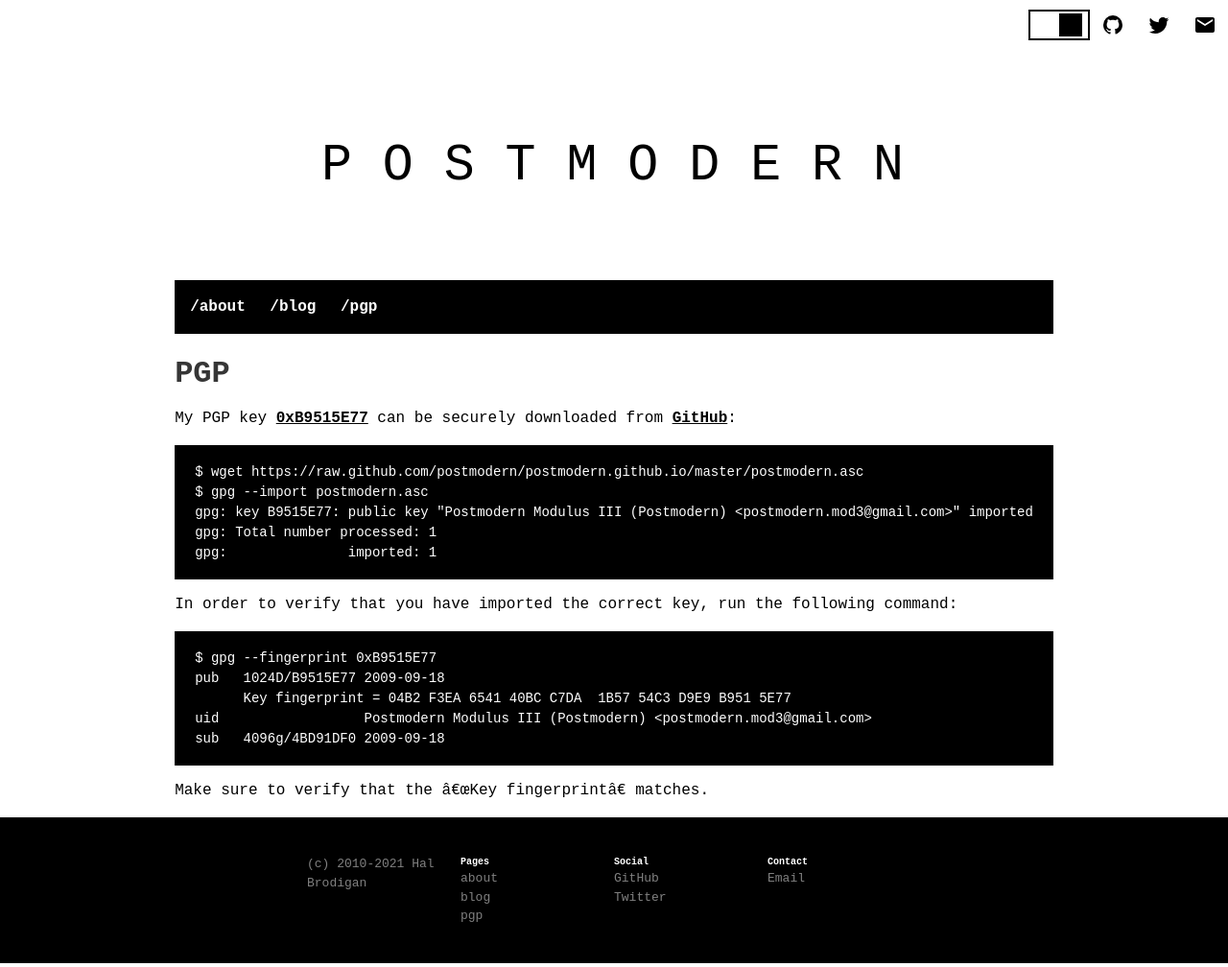
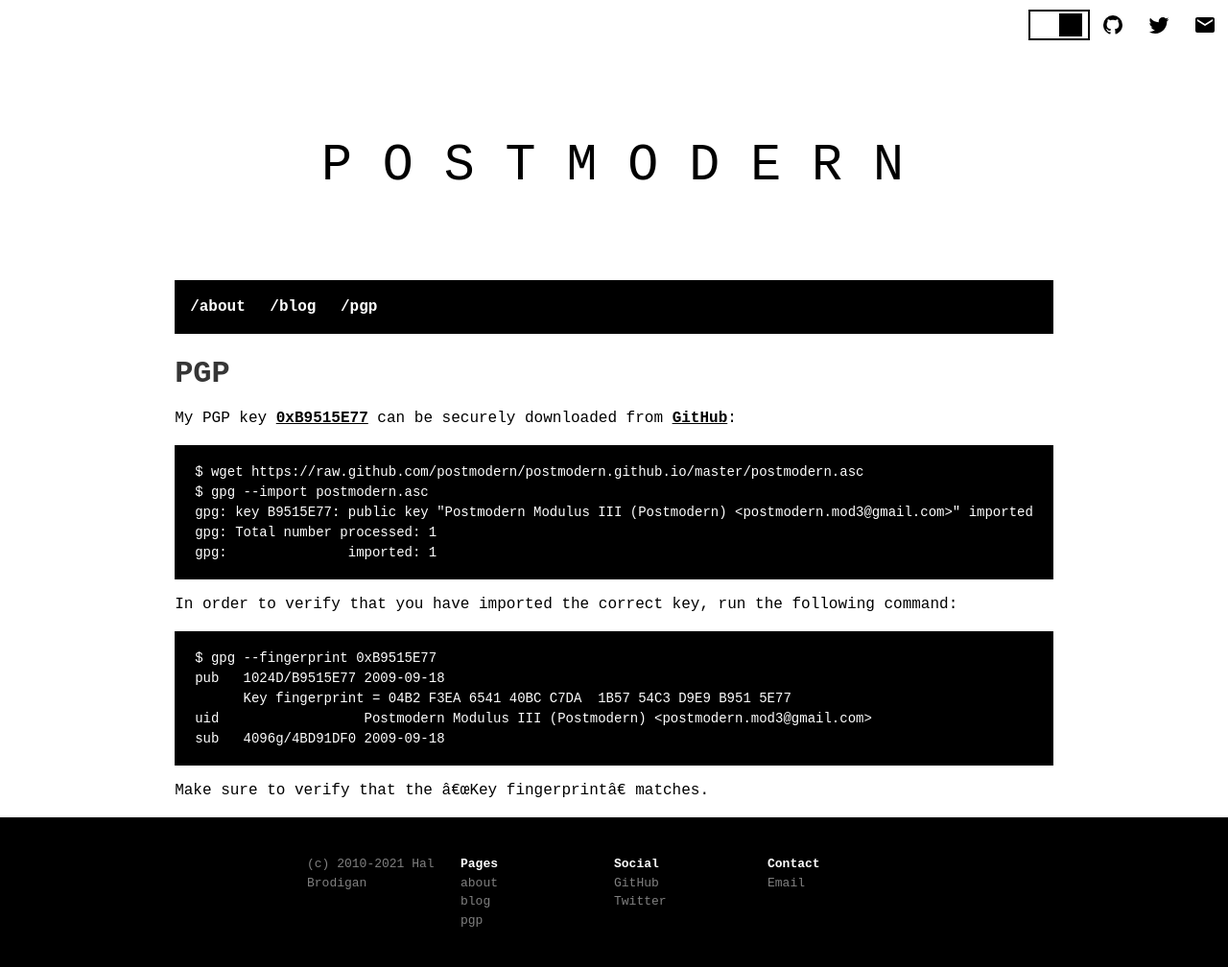
Before and after one commit to postmodern/postmodern.github.io, a Jekyll site: the page built from pgp/index.md, in a window 1280 px wide. Shown: the whole page at 96% size. Built offline with Jekyll 4.4.1, drawn with Linux system fonts in a browser that asks for light colours.

Commit message:
Fixed font size of footer column headers.

```diff
--- a/stylesheets/default.css
+++ b/stylesheets/default.css
@@ -206,7 +206,7 @@ footer.footer div.columns {
 
 footer.footer div.columns > div.column > h5 {
 	color: white;
-	font-size: x-small;
+	font-size: medium;
 	font-weight: bold;
 }
 
```
